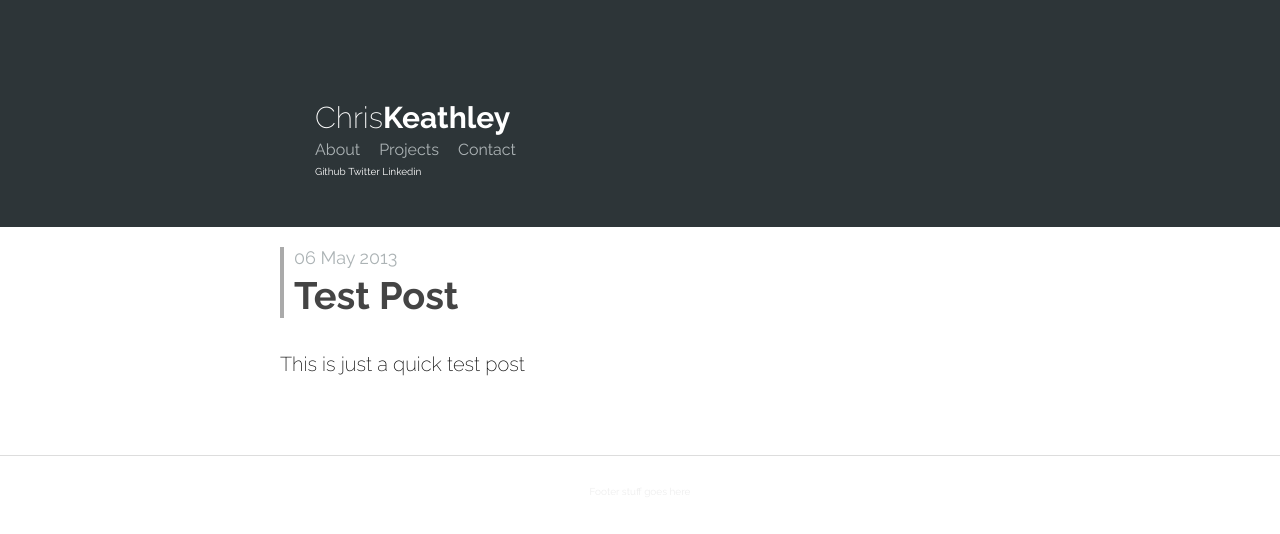
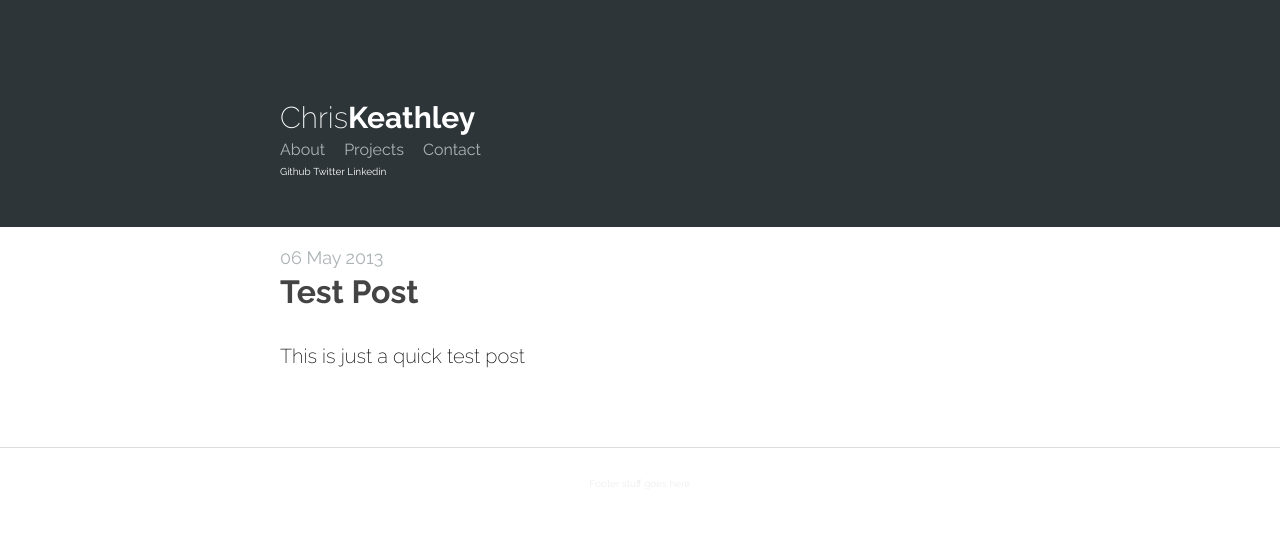
Before and after one commit to wojtekmach/keathley.github.io, a Jekyll site: the page built from _posts/2013-05-06-testpost.md, in a window 1280 px wide. Shown: the top 534 px of the page. Built offline with Jekyll 4.4.1, drawn with Linux system fonts in a browser that asks for light colours.

Commit message:
Update styling and add a transition for home page link

```diff
--- a/_layouts/default.html
+++ b/_layouts/default.html
@@ -17,7 +17,9 @@
       <header class="header">
         <div class="container">
           <section class="name logo">
-            {{ site.name|split:' '|first }}<b>{{ site.name|split:' '|last }}</b>
+            <a href="/">
+              {{ site.name|split:' '|first }}<b>{{ site.name|split:' '|last }}</b>
+            </a>
           </section>
           <ul class="menu">
             <li>About</li>
--- a/css/main.css
+++ b/css/main.css
@@ -18,7 +18,7 @@
   background-color: #FFF;
   /*background: #f0fcff;*/
   /*font: 13.34px Helvetica, Arial, sans-serif;*/
-  font-family: 'Raleway', sans-serif;
+  font-family: 'Raleway', Helvetica, sans-serif;
   font-size: 62.5%;
 }
 
@@ -36,7 +36,7 @@
 }
 
 .header .container {
-  width: 650px;
+  width: 720px;
   margin: 0 auto;
   padding-top: 100px;
   padding-bottom: 50px;
@@ -46,6 +46,16 @@
   font-size: 30px;
   font-family: 'Raleway', sans-serif;
   font-weight: 300;
+}
+
+.header section.name a {
+  color: white;
+  text-decoration: none;
+  transition: color .25s;
+}
+
+.header section.name a:hover {
+  color: #53994b;
 }
 
 .header ul.menu {
@@ -126,12 +136,12 @@
 }
 
 .byline {
-  border-left: 4px solid #aaa;
-  padding-left: 10px;
+  /*border-left: 4px solid #aaa;*/
+  /*padding-left: 10px;*/
 }
 
 .byline h1 {
-  font-size: 38px;
+  font-size: 32px;
   padding-top: 5px;
   color: #444;
 }
```
